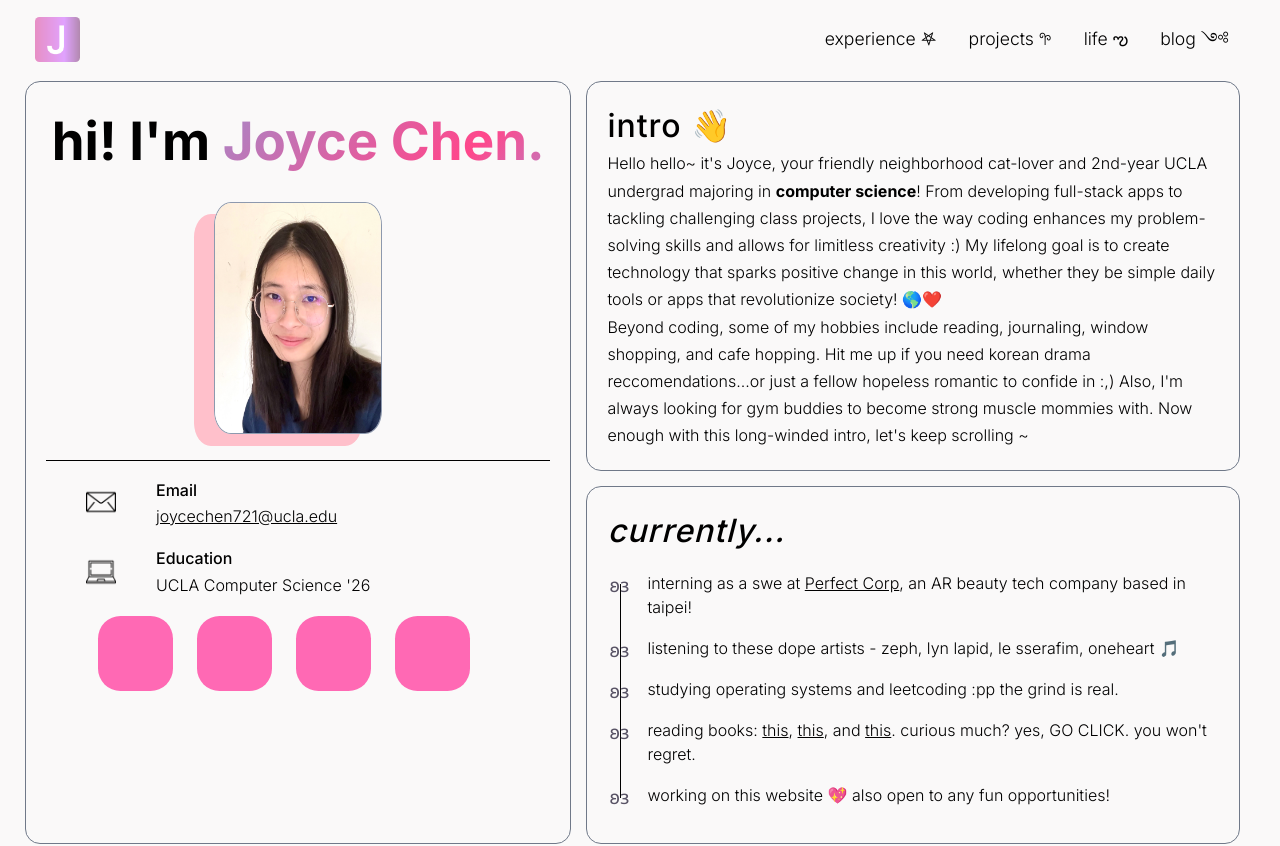
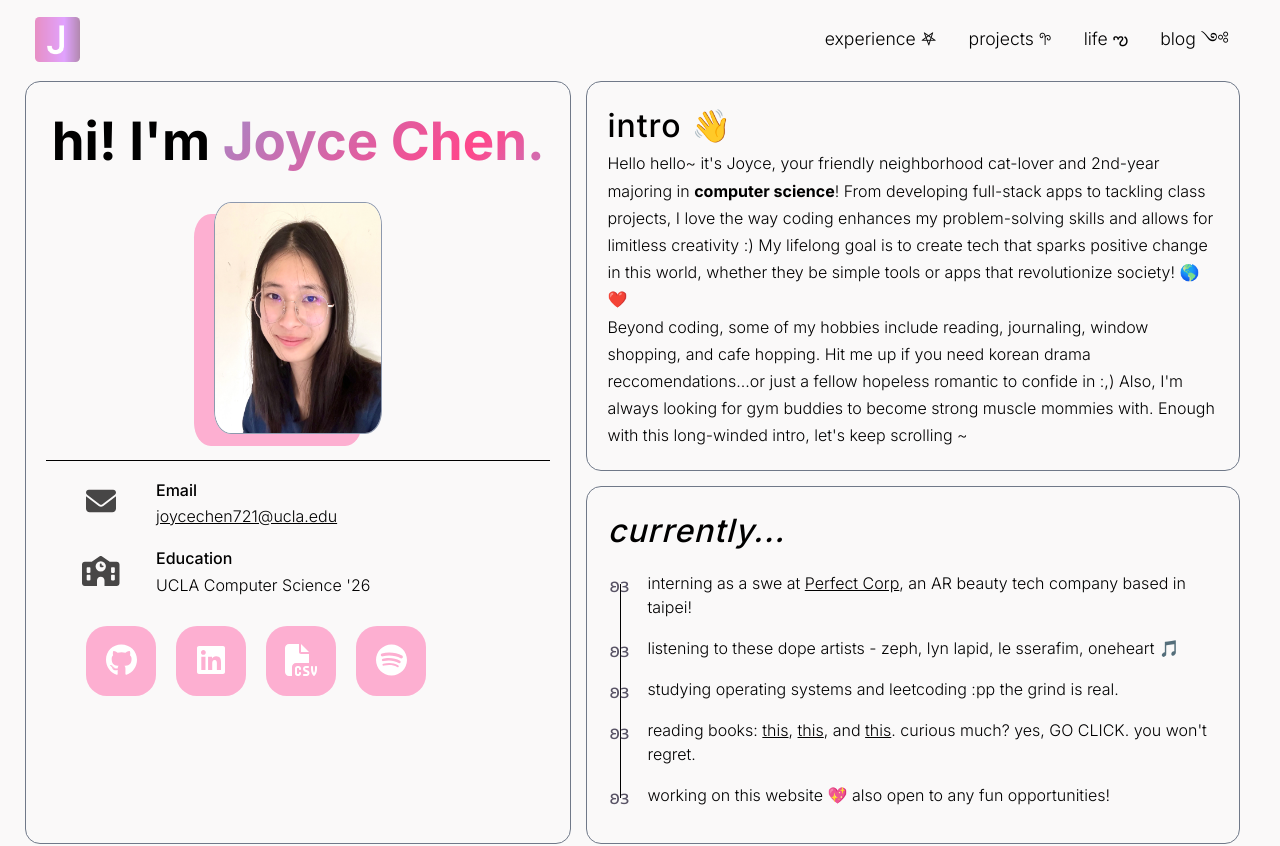
Before and after one commit to joycechen721/joyce_chen, a Next.js app: page / in a window 1280 px wide. Shown: the top 846 px of the page. Built offline with nearby package versions, Linux system fonts and the light colour scheme.

Commit message:
add fontawesome icons

```diff
--- a/package.json
+++ b/package.json
@@ -9,10 +9,10 @@
     "lint": "next lint"
   },
   "dependencies": {
-    "@fortawesome/fontawesome-svg-core": "^6.4.0",
-    "@fortawesome/free-brands-svg-icons": "^6.4.0",
+    "@fortawesome/fontawesome-svg-core": "^6.4.2",
+    "@fortawesome/free-brands-svg-icons": "^6.4.2",
     "@fortawesome/free-regular-svg-icons": "^6.4.0",
-    "@fortawesome/free-solid-svg-icons": "^6.4.0",
+    "@fortawesome/free-solid-svg-icons": "^6.4.2",
     "@fortawesome/react-fontawesome": "^0.2.0",
     "@notionhq/client": "^1.0.4",
     "@tanstack/react-table": "^8.9.3",
--- a/src/app/globals.css
+++ b/src/app/globals.css
@@ -6,6 +6,7 @@
   --purple: #8383c3;
   --orange-highlight: #f4ae3e;
   --frame: #707989;
+  --cutepink: rgb(253, 175, 209);
 
   --pinkgradient: linear-gradient(
     to left,
@@ -110,8 +111,9 @@ table {
   margin-top: 30px;
   margin-bottom: 10px;
   border-collapse: collapse;
-  width: 50%;
+  width: 100%;
   border: 1px gray solid;
+  border-spacing: 0 5px;
 }
 
 tr {
@@ -151,10 +153,6 @@ form input,
 textarea {
   margin-bottom: 10px;
   width: 100%;
-}
-
-table {
-  border-spacing: 0 5px;
 }
 
 .container {
@@ -439,8 +437,12 @@ table {
   margin: 20px;
   border: 1px solid;
   border-color: #8d99ae;
-  -webkit-box-shadow: -20px 12px pink;
-  box-shadow: -20px 12px pink;
+  -webkit-box-shadow: -20px 12px var(--cutepink);
+  box-shadow: -20px 12px var(--cutepink);
+}
+
+.hide {
+  display: none;
 }
 
 .crop2 {
@@ -448,6 +450,7 @@ table {
 }
 
 .my-links {
+  margin-top: 10px;
   display: -webkit-box;
   display: -ms-flexbox;
   display: flex;
@@ -460,29 +463,26 @@ table {
 
 .circle {
   float: left;
-  height: 75px;
-  width: 75px;
-  background-color: hotpink;
+  height: 70px;
+  width: 70px;
+  font-size: 2em;
+  background-color: var(--cutepink);
   border-radius: 30%;
-  margin: 0 12px 0 12px;
+  margin: 0 20px 0 12px;
+  align-content: center;
+  color: white;
+  margin-left: 0 !important;
 }
 
 .circle:hover {
   background: var(--pinkgradient);
-}
-
-.circle:hover .fa-brands {
-  color: hotpink;
-}
-
-.circle:hover .fa-solid {
-  color: hotpink;
+  color: var(--cutepink);
+  cursor: pointer;
 }
 
 .fa-brands,
 .fab,
 .fa-solid {
-  color: white;
   font-size: 2.3em;
   position: relative;
   top: 25%;
@@ -509,6 +509,7 @@ table {
   -webkit-background-clip: text;
   -webkit-text-fill-color: transparent;
   animation: textclip 1.5s linear infinite;
+  text-decoration: none;
 }
 
 @keyframes textclip {
@@ -557,6 +558,11 @@ table {
   font-size: 16px;
   z-index: 1;
   margin-right: 40px;
+}
+
+.contacts-icon {
+  font-size: 30px;
+  color: #474646;
 }
 
 /* COOL LIST */
@@ -1298,18 +1304,18 @@ table {
   border-radius: 10px;
 }
 
-.post-row{
+.post-row {
   background-color: lavenderblush;
 }
 
-.post-row:hover{
+.post-row:hover {
   background-color: lavenderblush !important;
 }
 
 .post-content {
-  background: white;
+  /* background: white; */
   border-radius: 20px;
   padding: 20px;
-  width: 50%;
+  width: 80%;
   margin: auto;
 }
--- a/src/components/MainContent.tsx
+++ b/src/components/MainContent.tsx
@@ -5,14 +5,26 @@ import CardCarousel from "./CardCarousel";
 import ProjectCards from "./ProjectCards";
 import Postings from "./PostTable";
 import PieWheel from "./PieWheel";
+import { faSchool, faEnvelope, faFileCsv } from "@fortawesome/free-solid-svg-icons";
 import { FontAwesomeIcon } from "@fortawesome/react-fontawesome";
 import * as api from "@/utils";
 import Link from "next/link";
+import {
+  faGithub,
+  faLinkedin,
+  faSpotify,
+} from "@fortawesome/free-brands-svg-icons";
 
 const MainContent = () => {
   const [isCollapse1Visible, setIsCollapse1Visible] = useState(false);
   const [isCollapse2Visible, setIsCollapse2Visible] = useState(false);
   const [isCollapse3Visible, setIsCollapse3Visible] = useState(false);
+
+  const [isOpen, setIsOpen] = useState(false);
+
+  const toggleList = () => {
+    setIsOpen(!isOpen);
+  };
 
   const handleCollapseToggle = (collapseId: number): void => {
     switch (collapseId) {
@@ -51,13 +63,9 @@ const MainContent = () => {
             <ul className="contacts-list">
               <li className="contact-item">
                 <div className="icon-box">
-                  <Image
-                    src="/images/mail.png"
-                    className="crop2"
-                    alt="email-icon"
-                    width={30}
-                    height={30}
-                  />
+                  <span className="contacts-icon">
+                    <FontAwesomeIcon icon={faEnvelope} />
+                  </span>
                 </div>
                 <div className="contact-info">
                   <p className="contact-title">Email</p>
@@ -72,13 +80,9 @@ const MainContent = () => {
 
               <li className="contact-item">
                 <div className="icon-box">
-                  <Image
-                    src="/images/laptop.png"
-                    className="crop2"
-                    alt="email-icon"
-                    width={30}
-                    height={30}
-                  />
+                  <span className="contacts-icon">
+                    <FontAwesomeIcon icon={faSchool} />
+                  </span>
                 </div>
                 <div className="contact-info">
                   <p className="contact-title">Education</p>
@@ -89,18 +93,20 @@ const MainContent = () => {
               <div className="my-links">
                 <a href="https://github.com/joycechen721" target="_blank">
                   <span className="circle">
-                    <i className="fa-brands fa-github"></i>
+                    <FontAwesomeIcon icon={faGithub} />
                   </span>
                 </a>
                 <a
                   href="https://www.linkedin.com/in/joycechen12/"
                   target="_blank"
                 >
-                  <span className="circle"></span>
+                  <span className="circle">
+                    <FontAwesomeIcon icon={faLinkedin} />
+                  </span>
                 </a>
                 <a href="https://bit.ly/joycechenresume" target="_blank">
                   <span className="circle">
-                    <i className="fa-solid fa-file-csv"></i>
+                    <FontAwesomeIcon icon={faFileCsv} />
                   </span>
                 </a>
                 <a
@@ -108,7 +114,7 @@ const MainContent = () => {
                   target="_blank"
                 >
                   <span className="circle">
-                    <i className="fa-brands fa-spotify"></i>
+                    <FontAwesomeIcon icon={faSpotify} />
                   </span>
                 </a>
               </div>
@@ -120,20 +126,19 @@ const MainContent = () => {
               <h2>intro 👋</h2>
               <p>
                 Hello hello~ it's Joyce, your friendly neighborhood cat-lover
-                and 2nd-year UCLA undergrad majoring in <b>computer science</b>!
-                From developing full-stack apps to tackling challenging class
-                projects, I love the way coding enhances my problem-solving
-                skills and allows for limitless creativity :{`)`} My lifelong
-                goal is to create technology that sparks positive change in this
-                world, whether they be simple daily tools or apps that
-                revolutionize society! 🌎❤️
+                and 2nd-year majoring in <b>computer science</b>!
+                From developing full-stack apps to tackling class projects, I
+                love the way coding enhances my problem-solving skills and
+                allows for limitless creativity :{`)`} My lifelong goal is to
+                create tech that sparks positive change in this world, whether
+                they be simple tools or apps that revolutionize society! 🌎 ❤️
                 <br />
                 Beyond coding, some of my hobbies include reading, journaling,
                 window shopping, and cafe hopping. Hit me up if you need korean
                 drama reccomendations...or just a fellow hopeless romantic to
                 confide in :,{")"} Also, I'm always looking for gym buddies to
-                become strong muscle mommies with. Now enough with this
-                long-winded intro, let's keep scrolling ~
+                become strong muscle mommies with. Enough with this long-winded
+                intro, let's keep scrolling ~
               </p>
             </div>
             {/*  */}
@@ -203,7 +208,7 @@ const MainContent = () => {
                 </h3>
                 <ul>
                   <li className="flower-item">
-                    <mark>Software Engineer Intern, June '23 - Present</mark>
+                    <mark>Software Engineer Intern, June '23 - Sept '23</mark>
                     <p></p>
                   </li>
                 </ul>
@@ -234,12 +239,13 @@ const MainContent = () => {
                 </ul>
               </div>
               <div className="skill-row">
-                <h3>
-                  <a href="https://codingtomorrow.org/" target="_blank">
+                <h3 onClick={toggleList}>
+                  {'> '}
+                  {/* <a href="https://codingtomorrow.org/" target="_blank"> */}
                     Daily Bruin
-                  </a>
+                  {/* </a> */}
                 </h3>
-                <ul>
+                <ul className={`list-items ${isOpen ? 'hide' : ''}`}>
                   <li className="flower-item">
                     <mark>Software Engineer Intern, Sept. '22 - Present</mark>
                     <p>
@@ -475,12 +481,39 @@ const MainContent = () => {
                 <ul>
                   <li>
                     <a
+                      href="https://open.spotify.com/album/3ivhPVStd9RrtczBFwjkMQ?si=-Yzuatf-SuCjwqLtkqtHpA"
+                      target="_blank"
+                    >
+                      pieces
+                    </a>{" "}
+                    by IU 🧩
+                  </li>
+                  <li>
+                    <a
+                      href="https://open.spotify.com/album/38VzP4yWfHdHafITKKRHEB?si=w243fT0DRQKCrLXwPhemKA"
+                      target="_blank"
+                    >
+                      i've ive
+                    </a>{" "}
+                    by IVE 💄
+                  </li>
+                  <li>
+                    <a
                       href="https://open.spotify.com/album/5NVdE7fnUNSfJ7Taka31IF?si=OIWqIKaYTbm0ia2l0Q33JQ"
                       target="_blank"
                     >
                       still blue
                     </a>{" "}
-                    by gemini
+                    by gemini 🎧
+                  </li>
+                  <li>
+                    <a
+                      href="https://open.spotify.com/album/3ZuE680xhR1A4bCFGvL8mi?si=3cyXm8iZTRKQBpP0Kzx9wA"
+                      target="_blank"
+                    >
+                      ~how i'm feeling~
+                    </a>{" "}
+                    by lauv 🎨
                   </li>
                   <li>
                     moodswings in{" "}
@@ -497,12 +530,17 @@ const MainContent = () => {
                     >
                       to
                     </a>
-                    ) order by dpr ian
+                    ) order by dpr ian 🫐
                   </li>
-                  <li>~how i'm feeling~ by lauv</li>
-                  <li>planet her by doja cat</li>
-                  <li>palette & love poem by iu</li>
-                  <li>border: carnival by enhypen</li>
+                  <li>
+                    <a
+                      href="https://open.spotify.com/album/18pzJc8GyrVQmunRXrY3ch?si=chcIgB6rQpigMLwftfi9-A"
+                      target="_blank"
+                    >
+                      to love in the 21st century
+                    </a>{" "}
+                    by lyn lapid 💐
+                  </li>
                 </ul>
               </div>
               <div className="frame2">
@@ -543,22 +581,11 @@ const MainContent = () => {
                       href="https://open.spotify.com/show/70tDlUjoCZAFqO7cnuspJW?si=e5dc91fa270b43f8"
                     >
                       stoic coffee break
-                    </a>{" "}
-                    podcast
-                  </li>
-                  <li>
-                    <em>
-                      <a
-                        target="_blank"
-                        href="https://open.spotify.com/show/70tDlUjoCZAFqO7cnuspJW?si=e5dc91fa270b43f8"
-                      >
-                        the expectation effect
-                      </a>
-                    </em>
+                    </a>
                   </li>
                   <li>
                     <a target="_blank" href="https://youtu.be/vO1bpod0vKM">
-                      7 daily habits (projectElon)
+                      7 daily habits
                     </a>
                   </li>
                   <li>
@@ -566,6 +593,16 @@ const MainContent = () => {
                       good for youth
                     </a>{" "}
                     advocacy group
+                  </li>
+                  <li>
+                    <em>
+                      <a
+                        target="_blank"
+                        href="https://www.goodreads.com/book/show/25899336-when-breath-becomes-air"
+                      >
+                        when breath becomes air
+                      </a>
+                    </em>
                   </li>
                   <li>
                     <em>
@@ -584,14 +621,11 @@ const MainContent = () => {
                 <ul>
                   <li>pets: CATS, CORGIS, SAMOYEDS.</li>
                   <li>apps: notion, todoist, dream</li>
-                  <li>kaomoji: Fooooood…ԅ(¯﹃¯ԅ)</li>
+                  <li>kaomoji: …ԅ(¯﹃¯ԅ)</li>
                   <li>
                     kpop: enhypen (ddeonuuwu), le sserafim, newjeans, gidle
                   </li>
-                  <li>
-                    people: linh truong, IU, zhao lusi, zhou shen, my mom, and
-                    YOU!
-                  </li>
+                  <li>people: linh truong, IU, zhao lusi, my mum, + YOU! 🫶</li>
                 </ul>
               </div>
             </div>
@@ -604,7 +638,7 @@ const MainContent = () => {
       <section>
         <div className="container blog">
           <div className="frame">
-            <h2>blog & rants.</h2>
+            <h2>thoughts.</h2>
             <div className="separator"></div>
             <div id="blog">
               <Postings />
--- a/src/components/PostTable.tsx
+++ b/src/components/PostTable.tsx
@@ -111,11 +111,7 @@ const columns = [
 
 const postContent = ({ row }: { row: Row<Post> }) => {
   const content = JSON.stringify(row.original.content, null, 2);
-  return (
-    <div className="frame post-content">
-      {content}
-    </div>
-  );
+  return <div className="post-content">{content}</div>;
 };
 
 const PostTable = () => {
```
Also changed, not shown: src/app/not-found.tsx (added, +25 -0 lines), src/components/ProjectCards.tsx (+24 -9 lines), public/images/hi.gif (added), 1 other file (tests, documents, lock files or other folders).
